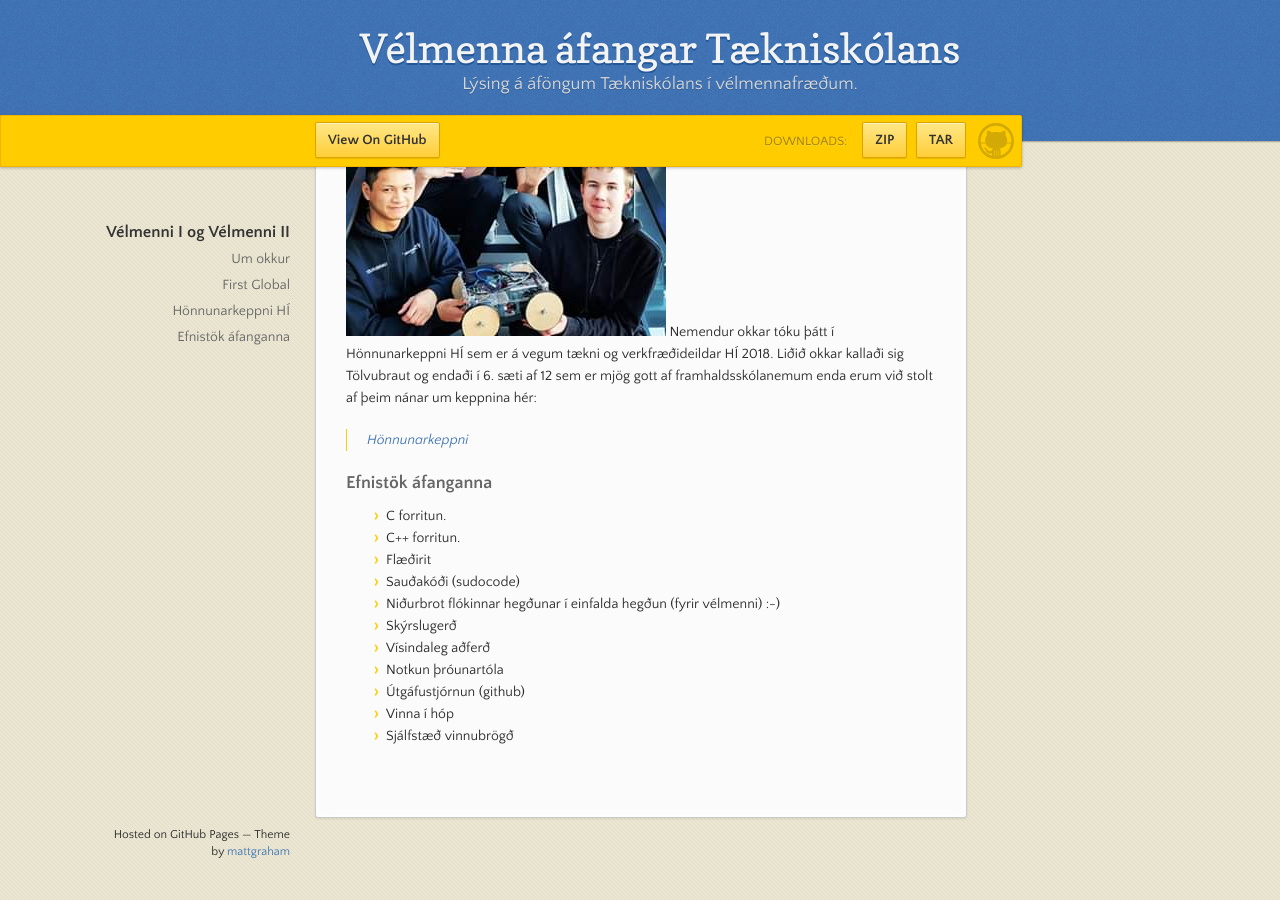
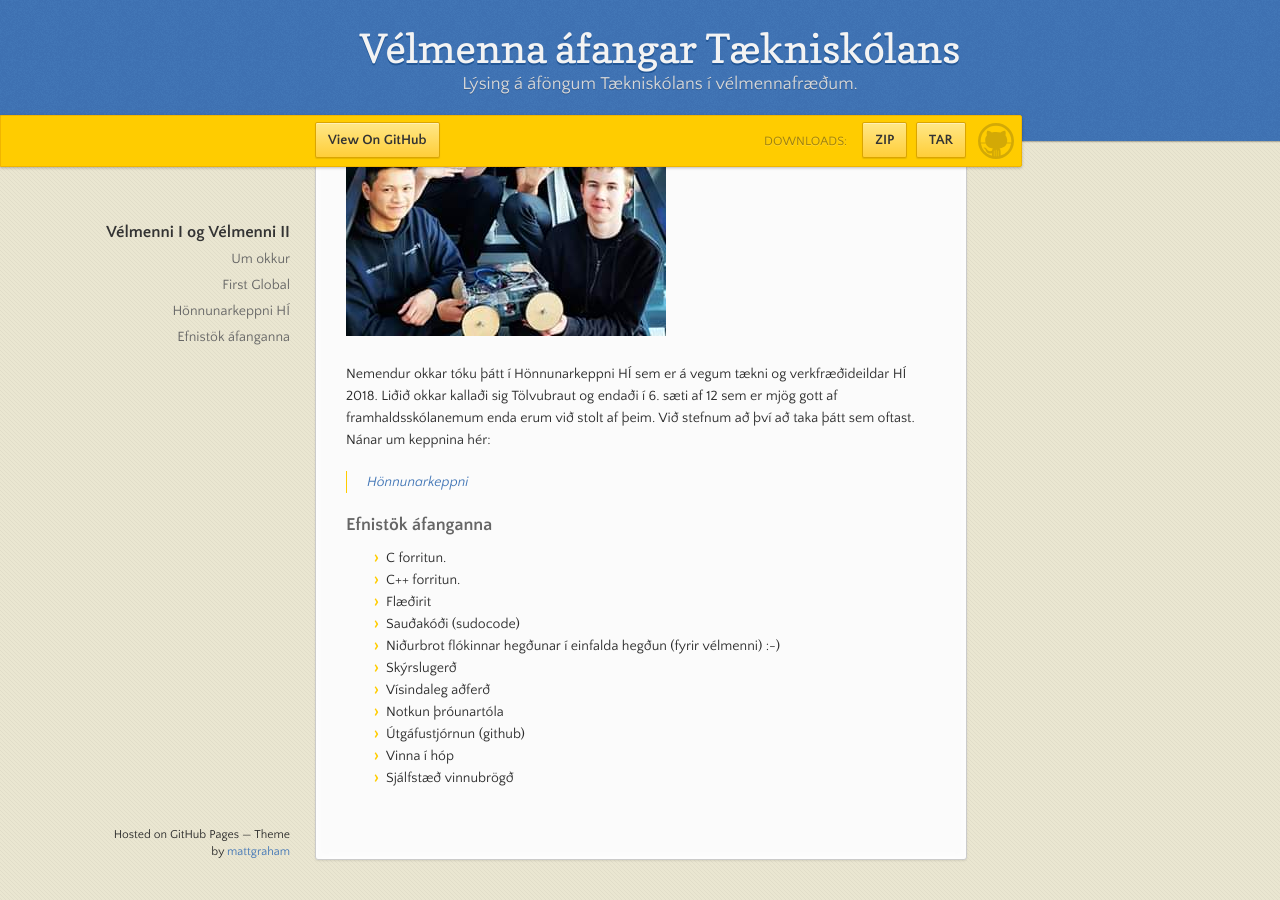
Before and after one commit to eirben/eirben.github.io, a Jekyll site: the page built from index.md, in a window 1280 px wide and 900 px high, scrolled down 2048 px. Built offline with Jekyll 4.4.1, drawn with Linux system fonts in a browser that asks for light colours; our own code applies the rules of GitHub Pages for plain Markdown files; before the commit the page ends 2906 px from its top, so only the background shows below that.

Commit message:
Update index.md

```diff
--- a/index.md
+++ b/index.md
@@ -19,8 +19,9 @@ Nemendur okkar einbeittir og á fullu í keppninni í Whasington, þetta var óm
 ### Hönnunarkeppni HÍ
 
 ![First Global keppni](https://eirben.github.io/honnunarkeppni_hi.jpg)
-Nemendur okkar tóku þátt í Hönnunarkeppni HÍ sem er á vegum tækni og verkfræðideildar HÍ 2018.  Liðið okkar kallaði sig Tölvubraut og endaði í 6. sæti af 12 sem er mjög gott af framhaldsskólanemum enda erum við stolt af þeim
-nánar um keppnina hér:
+
+Nemendur okkar tóku þátt í Hönnunarkeppni HÍ sem er á vegum tækni og verkfræðideildar HÍ 2018.  Liðið okkar kallaði sig Tölvubraut og endaði í 6. sæti af 12 sem er mjög gott af framhaldsskólanemum enda erum við stolt af þeim. Við stefnum að því að taka þátt sem oftast.
+Nánar um keppnina hér:
 
 > [Hönnunarkeppni](https://www.facebook.com/HonnunarkeppniHI/)
 
```
